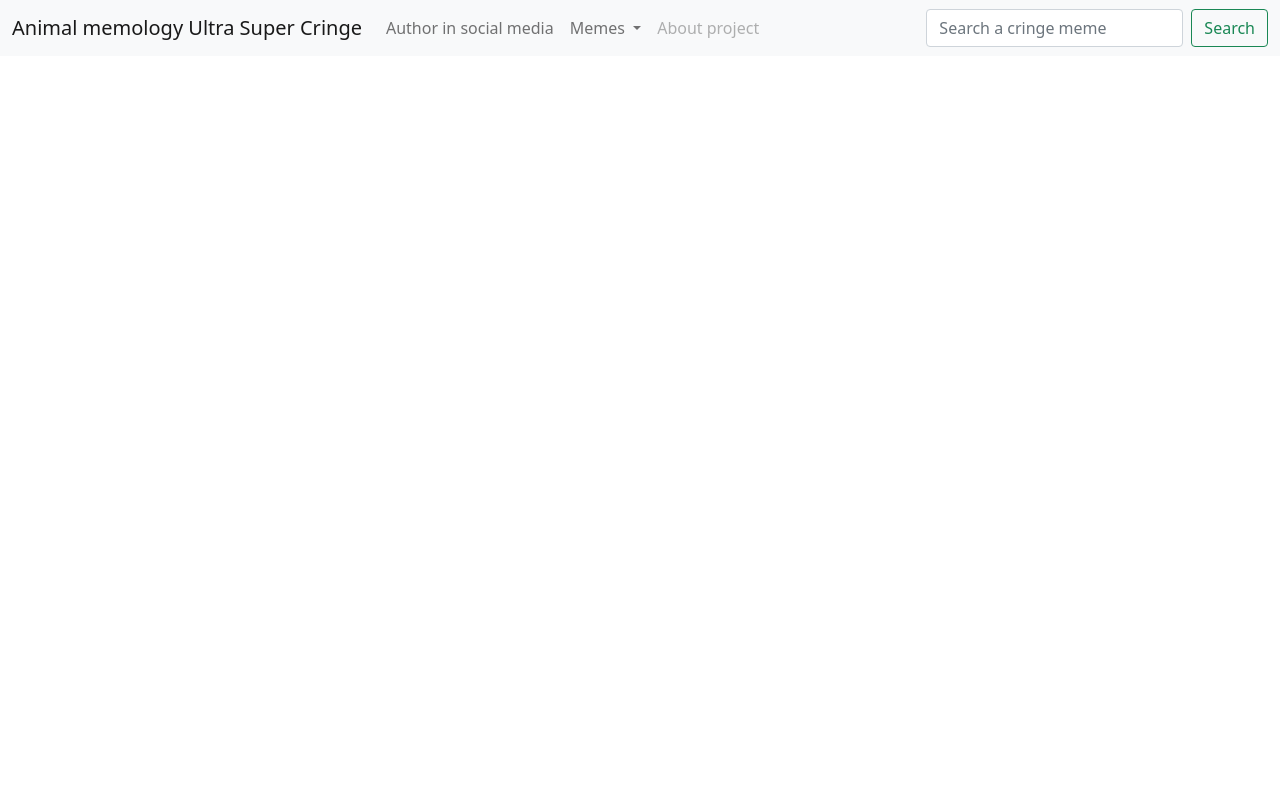
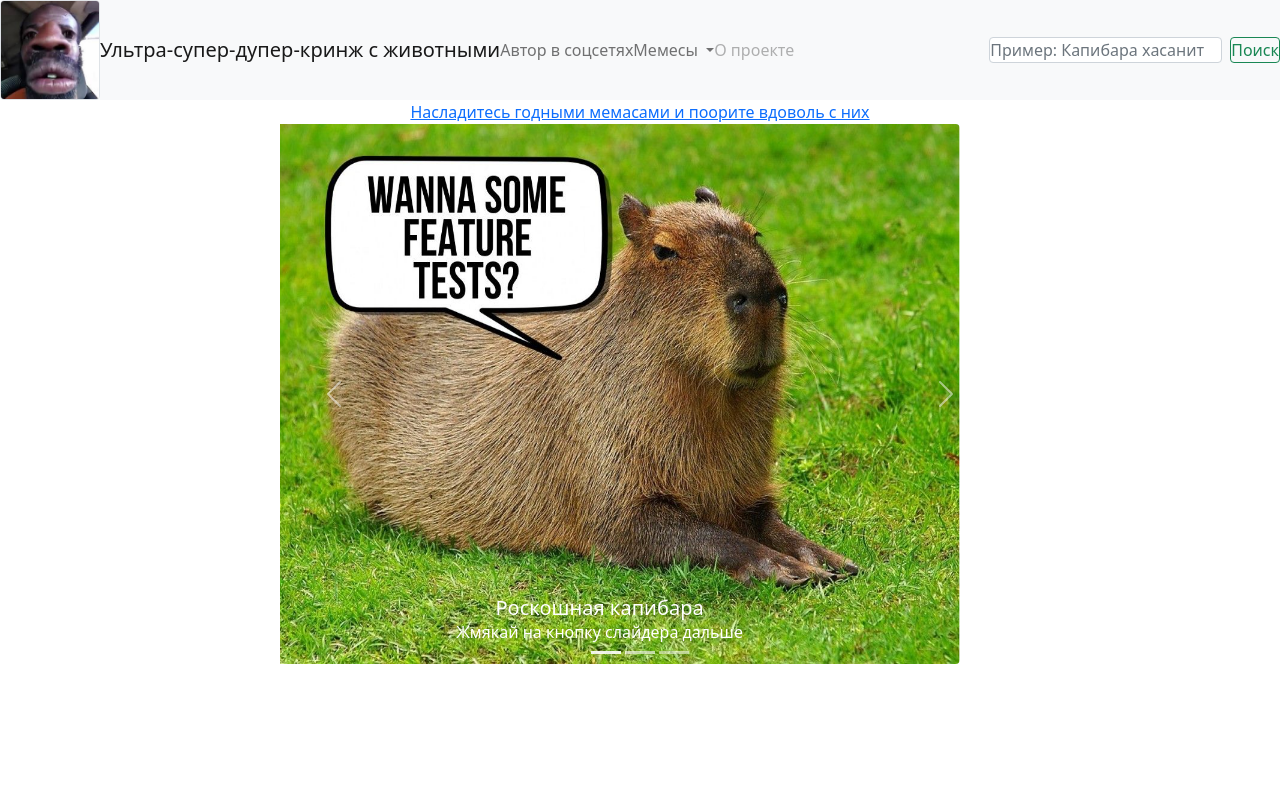
Before and after one commit to AleksPi27/MemologyCringeEdition, a plain HTML site: page index.html in a window 1280 px wide. Drawn offline with nearby package versions, Linux system fonts and the light colour scheme.

Commit message:
Added carousel

```diff
--- /dev/null
+++ b/custom-css/style.css
@@ -0,0 +1,41 @@
+*{
+    margin: 0 !important;
+    padding: 0 !important;
+}
+.container-fluid{
+    overflow: hidden;
+    display: flex;
+    justify-content: center;
+}
+.container-fluid a{
+    padding: 0;
+    margin: 0;
+}
+.carousel{
+    height: 540px;
+    width: 720px;
+    align-items: center;
+    justify-content: center;
+}
+
+.carousel-inner{
+    width: 100%;
+}
+.carousel-item{
+    height: 540px;
+    width: 720px;
+
+}
+.carousel-item img{
+    height: 100%;
+    width: 100%;
+}
+
+.button-wrapper{
+    display: flex;
+    flex-flow: row;
+}
+.carousel-indicators{
+    display: flex;
+    gap: 4px;
+}
--- a/index.html
+++ b/index.html
@@ -10,6 +10,7 @@
       integrity="sha384-EVSTQN3/azprG1Anm3QDgpJLIm9Nao0Yz1ztcQTwFspd3yD65VohhpuuCOmLASjC"
       crossorigin="anonymous"
     />
+    <link rel="stylesheet" href="custom-css/style.css" />
     <script
       src="https://cdn.jsdelivr.net/npm/bootstrap@5.0.2/dist/js/bootstrap.bundle.min.js"
       integrity="sha384-MrcW6ZMFYlzcLA8Nl+NtUVF0sA7MsXsP1UyJoMp4YLEuNSfAP+JcXn/tWtIaxVXM"
@@ -30,9 +31,14 @@
   <body>
     <header>
       <nav class="navbar navbar-expand-lg navbar-light bg-light">
-        <div class="container-fluid">
+        <div class="container-fluid" style="min-width: 540px">
+          <img
+            src="resource/logo.jfif"
+            class="img-thumbnail"
+            style="max-width: 100px; max-height: 100px"
+          />
           <a class="navbar-brand" href="#"
-            >Animal memology Ultra Super Cringe</a
+            >Ультра-супер-дупер-кринж с животными</a
           >
           <button
             class="navbar-toggler"
@@ -48,7 +54,7 @@
           <div class="collapse navbar-collapse" id="navbarSupportedContent">
             <ul class="navbar-nav me-auto mb-2 mb-lg-0">
               <li class="nav-item">
-                <a class="nav-link" href="#">Author in social media</a>
+                <a class="nav-link" href="#">Автор в соцсетях</a>
               </li>
               <li class="nav-item dropdown">
                 <a
@@ -59,32 +65,135 @@
                   data-bs-toggle="dropdown"
                   aria-expanded="false"
                 >
-                  Memes
+                  Мемесы
                 </a>
                 <ul class="dropdown-menu" aria-labelledby="navbarDropdown">
-                  <li><a class="dropdown-item" href="#">Regular memes</a></li>
-                  <li><a class="dropdown-item" href="#">Premium memes</a></li>
+                  <li><a class="dropdown-item" href="#">Обычные мемесы</a></li>
+                  <li><a class="dropdown-item" href="#">Элитные мемесы</a></li>
                   <li><hr class="dropdown-divider" /></li>
                   <li>
-                    <a class="dropdown-item" href="#"
-                      >Want some more cringe??</a
-                    >
+                    <a class="dropdown-item" href="#">Хотите больше кринжа??</a>
                   </li>
                 </ul>
               </li>
               <li class="nav-item">
                 <a class="nav-link disabled" href="#" tabindex="-1"
-                  >About project</a
+                  >О проекте</a
                 >
               </li>
             </ul>
             <form class="d-flex">
-                <input class="form-control me-2" type="search" placeholder="Search a cringe meme" aria-label="Search">
-                <button class="btn btn-outline-success" type="submit">Search</button>
+              <input
+                class="form-control me-2"
+                type="search"
+                placeholder="Пример: Капибара хасанит"
+                aria-label="Search"
+              />
+              <button class="btn btn-outline-success" type="submit">
+                Поиск
+              </button>
             </form>
           </div>
         </div>
       </nav>
     </header>
+    <section>
+      <div class="container-fluid">
+        <div class="row justify-content-center">
+          <a class="row justify-content-center"
+            >Насладитесь годными мемасами и поорите вдоволь с них</a
+          >
+        </div>
+      </div>
+    </section>
+    <section>
+      <div class="container-fluid">
+        <div
+          id="carouselExampleCaptions"
+          class="carousel slide"
+          data-bs-ride="carousel"
+        >
+          <div class="carousel-indicators">
+            <button
+              type="button"
+              data-bs-target="#carouselExampleCaptions"
+              data-bs-slide-to="0"
+              class="active"
+              aria-current="true"
+              aria-label="Slide 1"
+            ></button>
+            <button
+              type="button"
+              data-bs-target="#carouselExampleCaptions"
+              data-bs-slide-to="1"
+              aria-label="Slide 2"
+            ></button>
+            <button
+              type="button"
+              data-bs-target="#carouselExampleCaptions"
+              data-bs-slide-to="2"
+              aria-label="Slide 3"
+            ></button>
+          </div>
+          <div class="carousel-inner">
+            <div class="carousel-item active">
+              <img
+                src="resource/capibara-main.jpg"
+                class="rounded rounded float-left d-block"
+                alt="..."
+              />
+              <div class="carousel-caption">
+                <h5>Роскошная капибара</h5>
+                <p>Жмякай на кнопку слайдера дальше</p>
+              </div>
+            </div>
+            <div class="carousel-item">
+              <img
+                src="resource/dog-main.jpg"
+                class="rounded rounded float-left d-block"
+
+                alt="..."
+              />
+              <div class="carousel-caption">
+                <h5>Чиловая собака</h5>
+                <p>Жмякай на кнопку слайдера дальше</p>
+              </div>
+            </div>
+            <div class="carousel-item">
+              <img
+                src="resource/racoon-main.jpg"
+                class="rounded float-left d-block"
+
+                alt="..."
+              />
+              <div class="carousel-caption">
+                <h5>Ментальный енот</h5>
+                <p>Жмякай на кнопку слайдера дальше</p>
+              </div>
+            </div>
+          </div>
+          <div class="button-wrapper">
+            <button
+                    class="carousel-control-prev"
+                    type="button"
+                    data-bs-target="#carouselExampleCaptions"
+                    data-bs-slide="prev"
+            >
+              <span class="carousel-control-prev-icon" aria-hidden="true"></span>
+              <span class="visually-hidden">Previous</span>
+            </button>
+            <button
+                    class="carousel-control-next"
+                    type="button"
+                    data-bs-target="#carouselExampleCaptions"
+                    data-bs-slide="next">
+              <span class="carousel-control-next-icon" aria-hidden="true"></span>
+              <span class="visually-hidden">Next</span>
+            </button>
+          </div>
+
+        </div>
+      </div>
+    </section>
   </body>
 </html>
```
Also changed, not shown: resource/capibara-chill.jpg (added), resource/capibara-main.jpg (added), resource/crab-racoon.jpg (added), resource/dog-lazy.png (added), resource/dog-main.jpg (added), resource/logo.jfif (added), resource/racoon-main.jpg (added).
